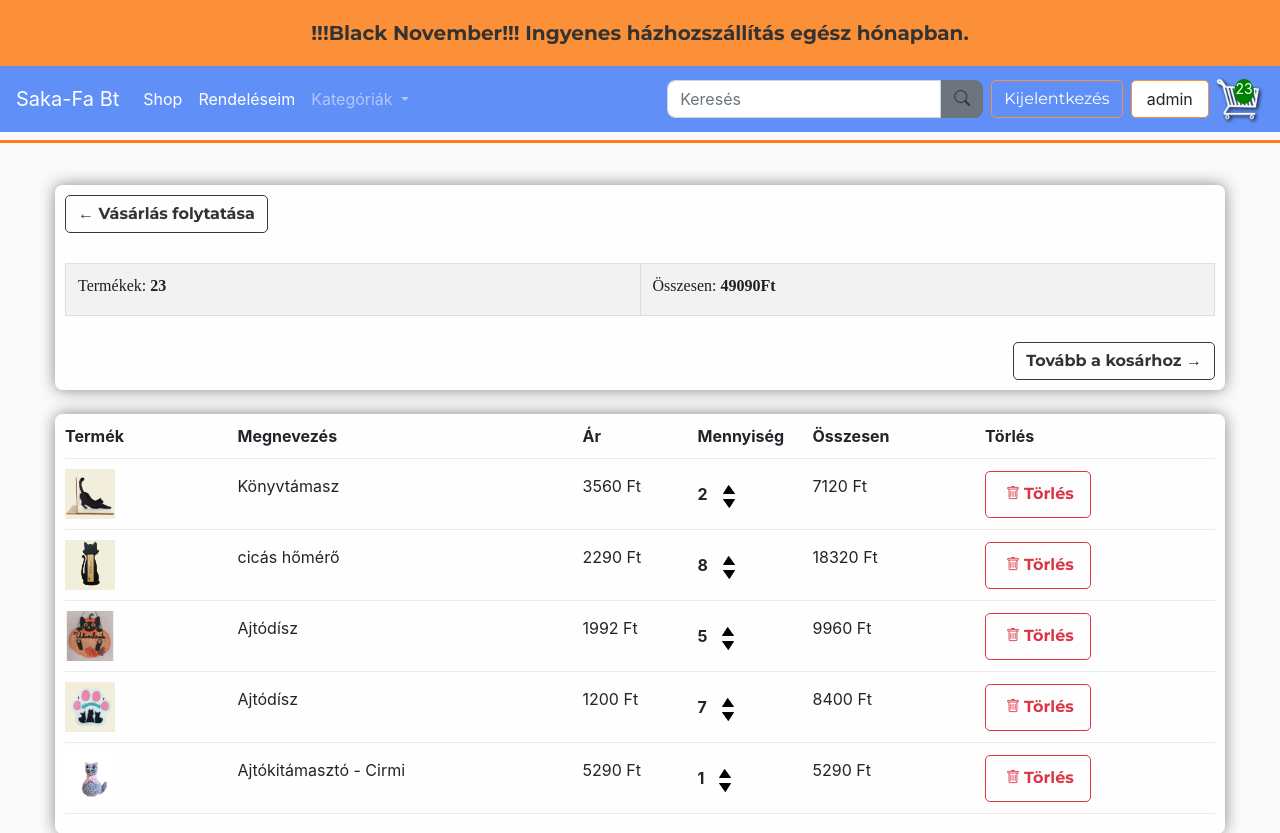
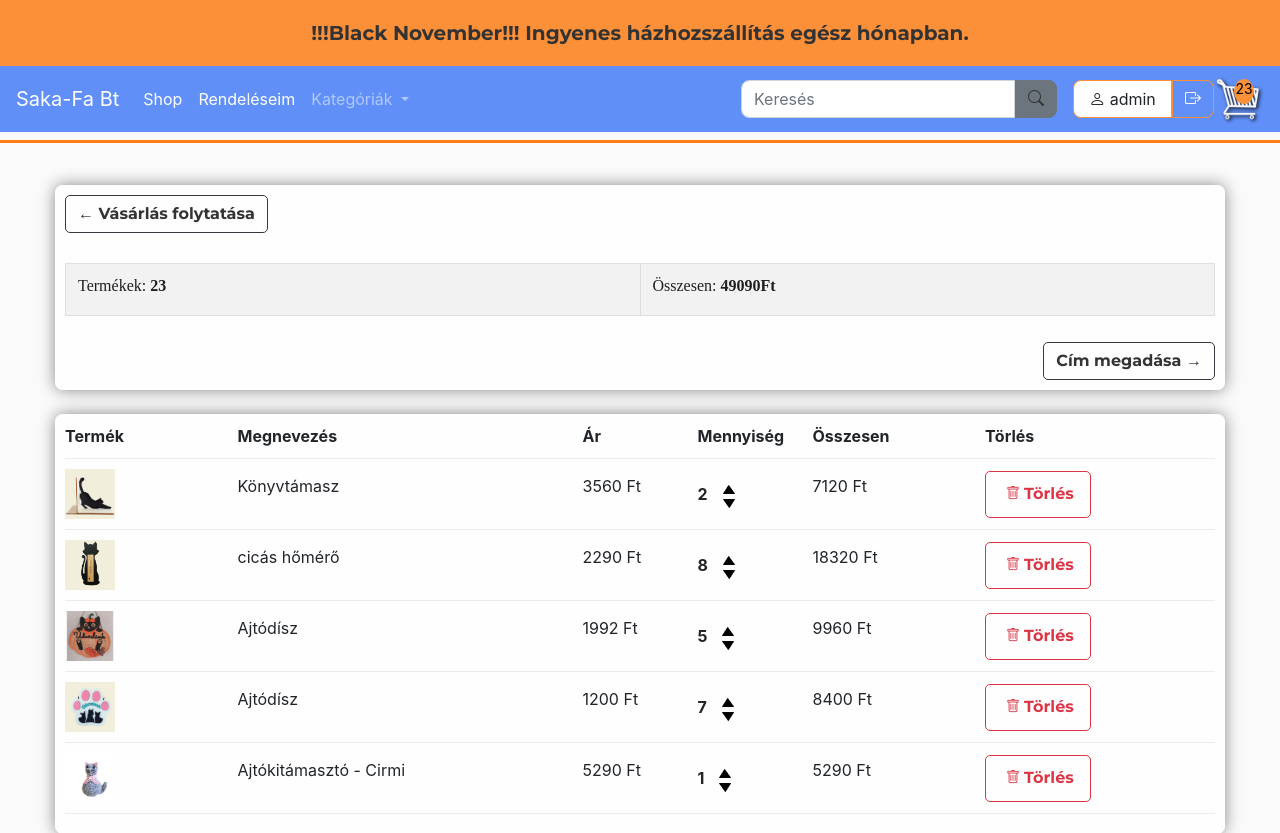
Before and after one commit to Tibi81/vizsgaremek, a Django app: page /cart/ in a window 1280 px wide. Shown: the top 833 px of the page. Run offline with Django 5.2, Linux system fonts and the light colour scheme; a user stored in the database is signed in; data comes from the database, SQL or seed files in the repository; both versions use the stored data as it was after the commit; lists and menus that the app fills with data are empty; some libraries are stand-ins or nearby versions.

Commit message:
login logout css

```diff
--- a/ecommerce/static/css/main.css
+++ b/ecommerce/static/css/main.css
@@ -451,8 +451,8 @@ h6 {
     position: absolute;
     top: 5px;
     left: 20px;
-    background-color: green; /* Zöld háttér a piros helyett */
-    color: white;
+    background-color:#fc9038; /* Zöld háttér a piros helyett */
+    color: black;
     width: 20px;
     height: 25px;
     border-radius: 50%;
@@ -549,8 +549,20 @@ h6 {
     border-color: #fc9038;
 
 
+
   }
+.user-status p {
+    border-radius: 8px 0 0 8px;
+    margin-right: 0;
+}
 
+.user-status .logout {
+    border-radius: 0 8px 8px 0;
+}
+
+.user-status .login {
+    border-radius: 8px;
+}
 .custom-button {
     border-radius: 0 8px 8px 0; /* Itt állítsd be a kívánt értéket */
   }
--- a/ecommerce/store/templates/store/cart.html
+++ b/ecommerce/store/templates/store/cart.html
@@ -11,7 +11,7 @@
                     <th><h5>Összesen: <strong>{{order.get_cart_total|floatformat:0}}Ft</strong></h5></th>
                 </tr>
             </table><br><br>
-            <a class="btn btn-outline-dark btn-bottom-right" href="{% url 'checkout' %}">Tovább a kosárhoz &#x2192;</a>
+            <a class="btn btn-outline-dark btn-bottom-right" href="{% url 'checkout' %}">Cím megadása &#x2192;</a>
         </div><br>
         <div class="box-element">
             <div class="cart-row">
--- a/ecommerce/store/templates/store/main.html
+++ b/ecommerce/store/templates/store/main.html
@@ -54,15 +54,18 @@
         </form>
 
         <div class="form-inline my-2 my-lg-0">
+
             <div class="user-status" style="display: flex; align-items: center;">
                 {% if user.is_authenticated %}
+
+                <p class="user"><i class="bi bi-person"></i> </i>{{ user.username }}</p>
                     <form id="logout-form" method="POST" action="{% url 'logout' %}">
                         {% csrf_token %}
-                        <button class="btn btn-outline-warning user-btn">Kijelentkezés</button>
+                        <button class="btn btn-outline-warning user-btn logout"><i class="bi bi-box-arrow-right"></i></button>
                     </form>
-                    <p class="user">{{ user.username }}</p>
+
                 {% else %}
-                    <a href="{% url 'login' %}" class="btn btn-outline-warning user-btn">Bejelentkezés</a>
+                    <a href="{% url 'login' %}" class="btn btn-outline-warning user-btn login"></i>Bejelentkezés<i class="bi bi-box-arrow-in-right"></i></a>
                 {% endif %}
             </div>
             {% if user.is_authenticated %}
--- a/ecommerce/store/views.py
+++ b/ecommerce/store/views.py
@@ -164,7 +164,7 @@ def processOrder(request):
 
         # Felhasználónak küldendő e-mail
         user_subject = "Rendelés megerősítése"
-        user_message = f"Kedves {customer.user.username},\n\nA rendelésedet sikeresen leadtuk. Íme a rendelés tételei:\n\n{item_details}\n\nKöszönjük a vásárlást!"
+        user_message = f"Kedves {customer.user.username},\n\nA rendelésedet sikeresen fogadtuk. Íme a rendelés tételei:\n\n{item_details}\n\nKöszönjük a vásárlást!"
         send_mail(
             user_subject,
             user_message,
```
Also changed, not shown: ecommerce/db.sqlite3.
